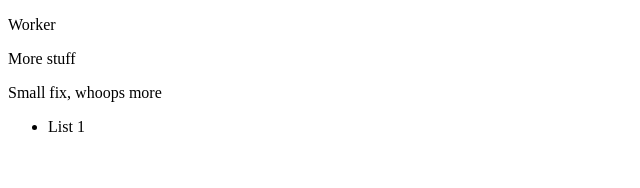
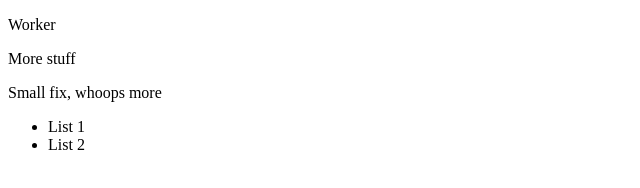
Before and after one commit to xjdesigns/semver_test, a website: page index.html in a window 1280 px wide. Shown: the full height of the page, 0-640 px from the left. Drawn offline with Linux system fonts and the light colour scheme.

Commit message:
fix(list): Added missing list items

```diff
--- a/index.html
+++ b/index.html
@@ -18,6 +18,7 @@
 		<div>
 			<ul>
 				<li>List 1</li>
+				<li>List 2</li>
 			</ul>
 		</div>
 	</main>
```
